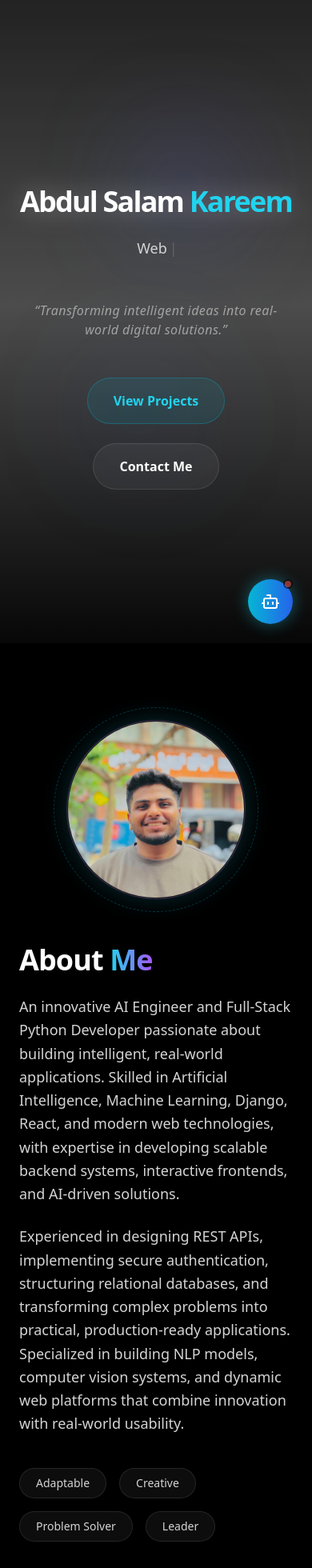
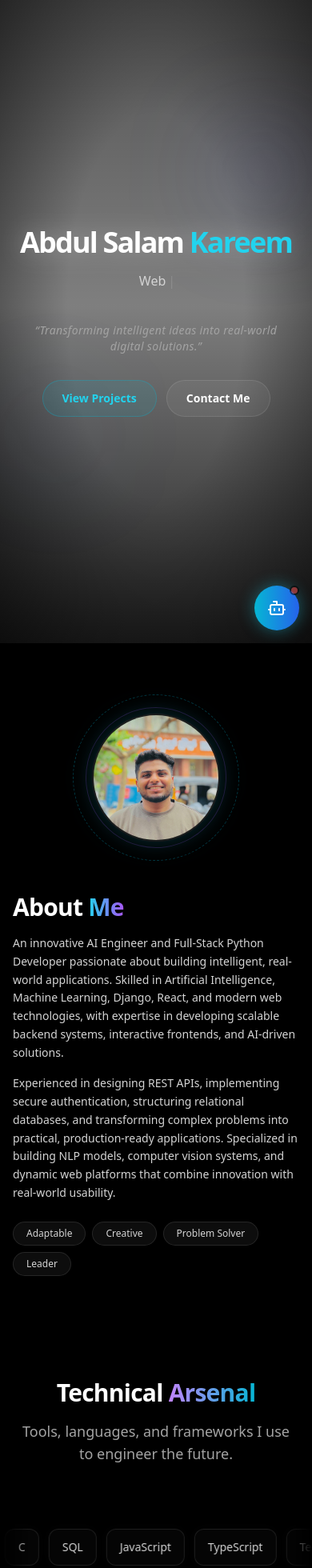
Before and after one commit to salamkareemk/Animated-Portfolio, a Next.js app: page / in a window 390 px wide. Shown: the part 40-2000 px from the top of the page at 80% size. Built offline with nearby package versions, Linux system fonts and the light colour scheme.

Commit message:
feat: optimize mobile responsiveness across all portfolio sections

```diff
--- a/src/app/globals.css
+++ b/src/app/globals.css
@@ -7,10 +7,22 @@
   --foreground: #ffffff;
 }
 
+*,
+*::before,
+*::after {
+  box-sizing: border-box;
+}
+
+html {
+  overflow-x: hidden;
+  scroll-behavior: smooth;
+}
+
 body {
   color: var(--foreground);
   background: var(--background);
-  /* The smooth scroll behavior can sometimes interfere with framer motion scroll handling, we'll keep it default */
+  overflow-x: hidden;
+  touch-action: manipulation;
 }
 
 @layer utilities {
--- a/src/components/About.tsx
+++ b/src/components/About.tsx
@@ -4,18 +4,18 @@ import { motion } from "framer-motion";
 
 export default function About() {
   return (
-    <section id="about" className="relative w-full py-20 md:py-32 px-6 lg:px-8 z-10 overflow-hidden">
+    <section id="about" className="relative w-full py-16 sm:py-24 md:py-32 px-4 sm:px-6 lg:px-8 z-10 overflow-hidden">
       <div className="max-w-7xl mx-auto grid grid-cols-1 md:grid-cols-2 gap-10 md:gap-16 items-center">
 
-        {/* Holographic Abstract Element */}
+        {/* Holographic Profile Element */}
         <motion.div
           initial={{ opacity: 0, scale: 0.8 }}
           whileInView={{ opacity: 1, scale: 1 }}
           viewport={{ once: true, margin: "-100px" }}
           transition={{ duration: 1, ease: "easeOut" }}
-          className="relative flex justify-center items-center h-full"
+          className="relative flex justify-center items-center"
         >
-          <div className="relative w-64 h-64 md:w-96 md:h-96">
+          <div className="relative w-52 h-52 sm:w-72 sm:h-72 md:w-96 md:h-96">
             <motion.div
               animate={{ rotate: 360 }}
               transition={{ duration: 20, repeat: Infinity, ease: "linear" }}
@@ -27,12 +27,12 @@ export default function About() {
               className="absolute inset-4 rounded-full border border-purple-500/20"
             />
             <div className="absolute inset-0 flex items-center justify-center">
-              <div className="w-32 h-32 bg-cyan-500/10 rounded-full blur-2xl" />
+              <div className="w-24 h-24 sm:w-32 sm:h-32 bg-cyan-500/10 rounded-full blur-2xl" />
             </div>
 
             {/* Profile Photo */}
             <div className="absolute inset-0 flex items-center justify-center">
-              <div className="w-56 h-56 md:w-72 md:h-72 border-2 border-white/10 rounded-full shadow-[0_0_30px_rgba(34,211,238,0.2)] overflow-hidden transition-transform duration-500 hover:scale-105">
+              <div className="w-40 h-40 sm:w-56 sm:h-56 md:w-72 md:h-72 border-2 border-white/10 rounded-full shadow-[0_0_30px_rgba(34,211,238,0.2)] overflow-hidden transition-transform duration-500 hover:scale-105">
                 <img src="/profile.jpg" alt="Abdul Salam Kareem" className="w-full h-full object-cover" />
               </div>
             </div>
@@ -47,10 +47,10 @@ export default function About() {
             viewport={{ once: true, margin: "-100px" }}
             transition={{ duration: 0.8 }}
           >
-            <h2 className="text-4xl md:text-5xl font-bold tracking-tight text-white mb-6">
+            <h2 className="text-3xl sm:text-4xl md:text-5xl font-bold tracking-tight text-white mb-4 sm:mb-6">
               About <span className="text-transparent bg-clip-text bg-gradient-to-r from-cyan-400 to-purple-500">Me</span>
             </h2>
-            <div className="space-y-6 text-lg text-neutral-300 leading-relaxed font-light">
+            <div className="space-y-4 sm:space-y-6 text-sm sm:text-base md:text-lg text-neutral-300 leading-relaxed font-light">
               <p>
                 An innovative AI Engineer and Full-Stack Python Developer passionate about building intelligent, real-world applications. Skilled in Artificial Intelligence, Machine Learning, Django, React, and modern web technologies, with expertise in developing scalable backend systems, interactive frontends, and AI-driven solutions.
               </p>
@@ -59,19 +59,12 @@ export default function About() {
               </p>
             </div>
 
-            <div className="mt-10 flex flex-wrap gap-4">
-              <div className="px-5 py-2 rounded-full border border-white/10 bg-white/5 text-sm font-medium text-neutral-300 backdrop-blur-sm">
-                Adaptable
-              </div>
-              <div className="px-5 py-2 rounded-full border border-white/10 bg-white/5 text-sm font-medium text-neutral-300 backdrop-blur-sm">
-                Creative
-              </div>
-              <div className="px-5 py-2 rounded-full border border-white/10 bg-white/5 text-sm font-medium text-neutral-300 backdrop-blur-sm">
-                Problem Solver
-              </div>
-              <div className="px-5 py-2 rounded-full border border-white/10 bg-white/5 text-sm font-medium text-neutral-300 backdrop-blur-sm">
-                Leader
-              </div>
+            <div className="mt-6 sm:mt-10 flex flex-wrap gap-2 sm:gap-4">
+              {["Adaptable", "Creative", "Problem Solver", "Leader"].map((trait) => (
+                <div key={trait} className="px-4 sm:px-5 py-1.5 sm:py-2 rounded-full border border-white/10 bg-white/5 text-xs sm:text-sm font-medium text-neutral-300 backdrop-blur-sm">
+                  {trait}
+                </div>
+              ))}
             </div>
           </motion.div>
         </div>
--- a/src/components/ChatbotGuide.tsx
+++ b/src/components/ChatbotGuide.tsx
@@ -34,7 +34,7 @@ export default function ChatbotGuide() {
   };
 
   return (
-    <div className="fixed bottom-6 right-6 z-50">
+    <div className="fixed bottom-4 sm:bottom-6 right-4 sm:right-6 z-50">
       <AnimatePresence>
         {isOpen && (
           <motion.div
@@ -42,7 +42,7 @@ export default function ChatbotGuide() {
             animate={{ opacity: 1, y: 0, scale: 1 }}
             exit={{ opacity: 0, y: 20, scale: 0.9 }}
             transition={{ type: "spring", stiffness: 300, damping: 25 }}
-            className="absolute bottom-16 right-0 w-80 h-96 bg-black/80 backdrop-blur-2xl border border-white/10 rounded-2xl shadow-2xl flex flex-col overflow-hidden"
+            className="absolute bottom-16 right-0 w-[min(80vw,320px)] h-80 sm:h-96 bg-black/80 backdrop-blur-2xl border border-white/10 rounded-2xl shadow-2xl flex flex-col overflow-hidden"
           >
             {/* Header */}
             <div className="p-4 bg-white/5 border-b border-white/10 flex justify-between items-center">
--- a/src/components/Hero.tsx
+++ b/src/components/Hero.tsx
@@ -5,16 +5,17 @@ import { Typewriter } from "react-simple-typewriter";
 
 export default function Hero() {
   return (
-    <section className="relative w-full h-screen flex flex-col items-center justify-center px-6 lg:px-8 z-10">
-      <div className="max-w-5xl mx-auto text-center mt-20">
+    <section className="relative w-full min-h-screen flex flex-col items-center justify-center px-4 sm:px-6 lg:px-8 z-10">
+      <div className="w-full max-w-5xl mx-auto text-center pt-20 pb-10">
         <motion.div
           initial={{ opacity: 0, y: 30 }}
           animate={{ opacity: 1, y: 0 }}
           transition={{ duration: 0.8, ease: "easeOut" }}
-          className="mb-6"
+          className="mb-4 sm:mb-6"
         >
-          <h1 className="text-4xl sm:text-5xl md:text-8xl font-bold tracking-tighter text-white drop-shadow-[0_0_15px_rgba(255,255,255,0.3)]">
-            Abdul Salam <span className="text-cyan-400">Kareem</span>
+          <h1 className="text-3xl xs:text-4xl sm:text-5xl md:text-7xl lg:text-8xl font-bold tracking-tighter text-white drop-shadow-[0_0_15px_rgba(255,255,255,0.3)] leading-tight">
+            Abdul Salam{" "}
+            <span className="text-cyan-400">Kareem</span>
           </h1>
         </motion.div>
 
@@ -22,7 +23,7 @@ export default function Hero() {
           initial={{ opacity: 0 }}
           animate={{ opacity: 1 }}
           transition={{ delay: 0.5, duration: 1 }}
-          className="text-lg sm:text-xl md:text-3xl font-medium text-neutral-300 min-h-[48px] md:h-10 mb-8"
+          className="text-base sm:text-xl md:text-3xl font-medium text-neutral-300 min-h-[2.5rem] sm:min-h-[3rem] mb-6 sm:mb-8"
         >
           <Typewriter
             words={[
@@ -44,57 +45,42 @@ export default function Hero() {
           initial={{ opacity: 0, y: 20 }}
           animate={{ opacity: 1, y: 0 }}
           transition={{ delay: 0.8, duration: 0.8 }}
-          className="text-base sm:text-lg md:text-xl text-neutral-400 max-w-2xl mx-auto mb-12 font-light tracking-wide italic px-4 md:px-0"
+          className="text-sm sm:text-base md:text-xl text-neutral-400 max-w-xl sm:max-w-2xl mx-auto mb-8 sm:mb-12 font-light tracking-wide italic px-2 sm:px-4 md:px-0"
         >
-          “Transforming intelligent ideas into real-world digital solutions.”
+          &ldquo;Transforming intelligent ideas into real-world digital solutions.&rdquo;
         </motion.p>
 
         <motion.div
           initial={{ opacity: 0, y: 20 }}
           animate={{ opacity: 1, y: 0 }}
           transition={{ delay: 1.1, duration: 0.8 }}
-          className="flex flex-col sm:flex-row items-center justify-center gap-6"
+          className="flex flex-col xs:flex-row items-center justify-center gap-3 sm:gap-6"
         >
           <a
             href="#projects"
-            className="group relative px-8 py-4 bg-cyan-500/10 hover:bg-cyan-500/20 text-cyan-400 border border-cyan-500/30 rounded-full font-semibold transition-all duration-300 hover:shadow-[0_0_20px_rgba(34,211,238,0.4)] hover:scale-105"
+            className="w-full xs:w-auto group relative px-6 sm:px-8 py-3 sm:py-4 bg-cyan-500/10 hover:bg-cyan-500/20 text-cyan-400 border border-cyan-500/30 rounded-full font-semibold text-sm sm:text-base transition-all duration-300 hover:shadow-[0_0_20px_rgba(34,211,238,0.4)] hover:scale-105"
           >
             View Projects
           </a>
           <a
             href="#contact"
-            className="group relative px-8 py-4 bg-white/5 hover:bg-white/10 text-white border border-white/10 rounded-full font-semibold transition-all duration-300 hover:shadow-[0_0_20px_rgba(255,255,255,0.2)] hover:scale-105"
+            className="w-full xs:w-auto group relative px-6 sm:px-8 py-3 sm:py-4 bg-white/5 hover:bg-white/10 text-white border border-white/10 rounded-full font-semibold text-sm sm:text-base transition-all duration-300 hover:shadow-[0_0_20px_rgba(255,255,255,0.2)] hover:scale-105"
           >
             Contact Me
           </a>
         </motion.div>
       </div>
 
-      {/* Floating Interactive CSS Orb */}
+      {/* Floating Orbs */}
       <motion.div
-        animate={{
-          y: [0, -20, 0],
-          rotate: [0, 5, -5, 0],
-        }}
-        transition={{
-          duration: 6,
-          repeat: Infinity,
-          ease: "easeInOut",
-        }}
-        className="absolute top-1/4 right-1/4 w-32 h-32 md:w-64 md:h-64 rounded-full bg-gradient-to-tr from-cyan-500/20 to-purple-600/30 blur-3xl -z-10"
+        animate={{ y: [0, -20, 0], rotate: [0, 5, -5, 0] }}
+        transition={{ duration: 6, repeat: Infinity, ease: "easeInOut" }}
+        className="absolute top-1/4 right-4 sm:right-1/4 w-24 h-24 sm:w-48 md:w-64 sm:h-48 md:h-64 rounded-full bg-gradient-to-tr from-cyan-500/20 to-purple-600/30 blur-3xl -z-10"
       />
-
       <motion.div
-        animate={{
-          y: [0, 30, 0],
-          x: [0, -20, 0],
-        }}
-        transition={{
-          duration: 8,
-          repeat: Infinity,
-          ease: "easeInOut",
-        }}
-        className="absolute bottom-1/4 left-1/4 w-48 h-48 md:w-96 md:h-96 rounded-full bg-gradient-to-tr from-blue-600/10 to-transparent blur-3xl -z-10"
+        animate={{ y: [0, 30, 0], x: [0, -20, 0] }}
+        transition={{ duration: 8, repeat: Infinity, ease: "easeInOut" }}
+        className="absolute bottom-1/4 left-4 sm:left-1/4 w-32 h-32 sm:w-64 md:w-96 sm:h-64 md:h-96 rounded-full bg-gradient-to-tr from-blue-600/10 to-transparent blur-3xl -z-10"
       />
     </section>
   );
--- a/src/components/ScrollyCanvas.tsx
+++ b/src/components/ScrollyCanvas.tsx
@@ -1,6 +1,6 @@
 "use client";
 
-import { useEffect, useRef, useState } from "react";
+import { useEffect, useRef, useState, useCallback } from "react";
 import { useScroll, useTransform, motion } from "framer-motion";
 
 const FRAME_COUNT = 120; // 000 to 119
@@ -8,15 +8,61 @@ const FRAME_COUNT = 120; // 000 to 119
 const currentFrame = (index: number) =>
   `/new_sequence/frame_${index.toString().padStart(3, "0")}_delay-0.066s.png`;
 
+/** Draw an image onto a canvas using "cover" fill mode (like background-size: cover) */
+function drawCover(
+  ctx: CanvasRenderingContext2D,
+  img: HTMLImageElement,
+  canvasW: number,
+  canvasH: number
+) {
+  const imgAspect = img.naturalWidth / img.naturalHeight;
+  const canvasAspect = canvasW / canvasH;
+
+  let sx = 0, sy = 0, sw = img.naturalWidth, sh = img.naturalHeight;
+
+  if (imgAspect > canvasAspect) {
+    // Image is wider — crop sides
+    sw = img.naturalHeight * canvasAspect;
+    sx = (img.naturalWidth - sw) / 2;
+  } else {
+    // Image is taller — crop top/bottom
+    sh = img.naturalWidth / canvasAspect;
+    sy = (img.naturalHeight - sh) / 2;
+  }
+
+  ctx.clearRect(0, 0, canvasW, canvasH);
+  ctx.drawImage(img, sx, sy, sw, sh, 0, 0, canvasW, canvasH);
+}
+
 export default function ScrollyCanvas() {
   const canvasRef = useRef<HTMLCanvasElement>(null);
   const [images, setImages] = useState<HTMLImageElement[]>([]);
+  const currentFrameIndexRef = useRef(0);
 
-  // Track scroll over the entire document
   const { scrollYProgress } = useScroll();
+  const frameIndex = useTransform(scrollYProgress, [0, 1], [0, FRAME_COUNT - 1]);
 
-  // Map scroll progress to a frame index
-  const frameIndex = useTransform(scrollYProgress, [0, 1], [0, FRAME_COUNT - 1]);
+  // Resize canvas to always fill the viewport exactly
+  const resizeCanvas = useCallback(() => {
+    const canvas = canvasRef.current;
+    if (!canvas) return;
+    canvas.width = window.innerWidth;
+    canvas.height = window.innerHeight;
+    // Redraw current frame after resize
+    const ctx = canvas.getContext("2d");
+    if (!ctx) return;
+    const img = images[currentFrameIndexRef.current];
+    if (img && img.complete && img.naturalWidth > 0) {
+      drawCover(ctx, img, canvas.width, canvas.height);
+    }
+  }, [images]);
+
+  // Listen for resize
+  useEffect(() => {
+    window.addEventListener("resize", resizeCanvas);
+    resizeCanvas();
+    return () => window.removeEventListener("resize", resizeCanvas);
+  }, [resizeCanvas]);
 
   // Preload images
   useEffect(() => {
@@ -26,50 +72,47 @@ export default function ScrollyCanvas() {
       img.src = currentFrame(i);
       loadedImages.push(img);
     }
-    setImages(loadedImages);
+    // Once the first frame loads, resize and draw
+    loadedImages[0].onload = () => {
+      setImages(loadedImages);
+    };
   }, []);
 
-  // Draw initial frame
+  // Draw initial frame when images are loaded
   useEffect(() => {
     if (images.length === 0) return;
-
-    const render = () => {
-      const canvas = canvasRef.current;
-      if (!canvas) return;
-      const context = canvas.getContext("2d");
-      if (!context) return;
-
-      const img = images[0];
-
-      img.onload = () => {
-        canvas.width = 1920;
-        canvas.height = 1080;
-        context.drawImage(img, 0, 0, canvas.width, canvas.height);
-      };
-    };
-
-    render();
+    const canvas = canvasRef.current;
+    if (!canvas) return;
+    canvas.width = window.innerWidth;
+    canvas.height = window.innerHeight;
+    const ctx = canvas.getContext("2d");
+    if (!ctx) return;
+    const img = images[0];
+    if (img.complete && img.naturalWidth > 0) {
+      drawCover(ctx, img, canvas.width, canvas.height);
+    } else {
+      img.onload = () => drawCover(ctx, img, canvas.width, canvas.height);
+    }
   }, [images]);
 
-  // Update canvas when frameIndex changes
+  // Update canvas on scroll
   useEffect(() => {
     return frameIndex.on("change", (latest) => {
       if (images.length === 0) return;
-
       const canvas = canvasRef.current;
       if (!canvas) return;
-      const context = canvas.getContext("2d");
-      if (!context) return;
-
-      const img = images[Math.round(latest)];
-      if (img && img.complete) {
-        context.drawImage(img, 0, 0, canvas.width, canvas.height);
+      const ctx = canvas.getContext("2d");
+      if (!ctx) return;
+      const idx = Math.round(Math.max(0, Math.min(FRAME_COUNT - 1, latest)));
+      currentFrameIndexRef.current = idx;
+      const img = images[idx];
+      if (img && img.complete && img.naturalWidth > 0) {
+        drawCover(ctx, img, canvas.width, canvas.height);
       }
     });
   }, [frameIndex, images]);
 
-  // Apply a subtle opacity transform to fade out the canvas slightly at the very bottom
-  const canvasOpacity = useTransform(scrollYProgress, [0.8, 1], [0.8, 0.2]);
+  const canvasOpacity = useTransform(scrollYProgress, [0.85, 1], [1, 0.3]);
 
   return (
     <motion.div
@@ -78,10 +121,12 @@ export default function ScrollyCanvas() {
     >
       <canvas
         ref={canvasRef}
-        className="w-full h-full object-cover opacity-60 mix-blend-screen"
+        style={{ display: "block", width: "100%", height: "100%" }}
       />
-      {/* Dynamic gradient overlay to ensure text readability */}
-      <div className="absolute inset-0 bg-gradient-to-b from-black/60 via-transparent to-black/90 pointer-events-none" />
+      {/* Gradient overlay for text readability — stronger on mobile */}
+      <div className="absolute inset-0 pointer-events-none bg-gradient-to-b from-black/50 via-black/20 to-black/80" />
+      {/* Side vignette */}
+      <div className="absolute inset-0 pointer-events-none bg-[radial-gradient(ellipse_at_center,transparent_40%,rgba(0,0,0,0.6)_100%)]" />
     </motion.div>
   );
 }
--- a/src/components/Skills.tsx
+++ b/src/components/Skills.tsx
@@ -40,9 +40,9 @@ const MarqueeLayer = ({
         {[...skills, ...skills].map((skill, idx) => (
           <div
             key={`${skill}-${idx}`}
-            className="flex-shrink-0 flex items-center justify-center px-6 py-4 md:px-8 md:py-5 mr-4 md:mr-6 rounded-2xl bg-white/[0.02] border border-white/10 backdrop-blur-md shadow-[0_0_15px_rgba(255,255,255,0.02)] hover:bg-white/[0.08] hover:border-cyan-500/50 hover:shadow-[0_0_20px_rgba(34,211,238,0.2)] hover:-translate-y-1 transition-all duration-300 group cursor-default"
+            className="flex-shrink-0 flex items-center justify-center px-4 py-3 sm:px-6 sm:py-4 md:px-8 md:py-5 mr-3 sm:mr-4 md:mr-6 rounded-xl sm:rounded-2xl bg-white/[0.02] border border-white/10 backdrop-blur-md shadow-[0_0_15px_rgba(255,255,255,0.02)] hover:bg-white/[0.08] hover:border-cyan-500/50 hover:shadow-[0_0_20px_rgba(34,211,238,0.2)] hover:-translate-y-1 transition-all duration-300 group cursor-default"
           >
-            <span className="text-lg md:text-xl font-medium text-neutral-300 group-hover:text-cyan-300 transition-colors">
+            <span className="text-sm sm:text-base md:text-xl font-medium text-neutral-300 group-hover:text-cyan-300 transition-colors">
               {skill}
             </span>
           </div>
@@ -54,7 +54,7 @@ const MarqueeLayer = ({
 
 export default function Skills() {
   return (
-    <section id="skills" className="relative w-full py-20 md:py-32 overflow-hidden z-10">
+    <section id="skills" className="relative w-full py-16 sm:py-24 md:py-32 overflow-hidden z-10">
       <div className="max-w-7xl mx-auto px-6 lg:px-8">
         <motion.div
           initial={{ opacity: 0, y: 50 }}
--- a/tailwind.config.ts
+++ b/tailwind.config.ts
@@ -8,6 +8,9 @@ const config: Config = {
   ],
   theme: {
     extend: {
+      screens: {
+        xs: "375px",
+      },
       colors: {
         background: "var(--background)",
         foreground: "var(--foreground)",
```
Also changed, not shown: src/components/Certifications.tsx (+4 -4 lines), src/components/Contact.tsx (+6 -6 lines), src/components/Education.tsx (+5 -5 lines), src/components/Experience.tsx (+7 -7 lines), src/components/Projects.tsx (+5 -5 lines).
